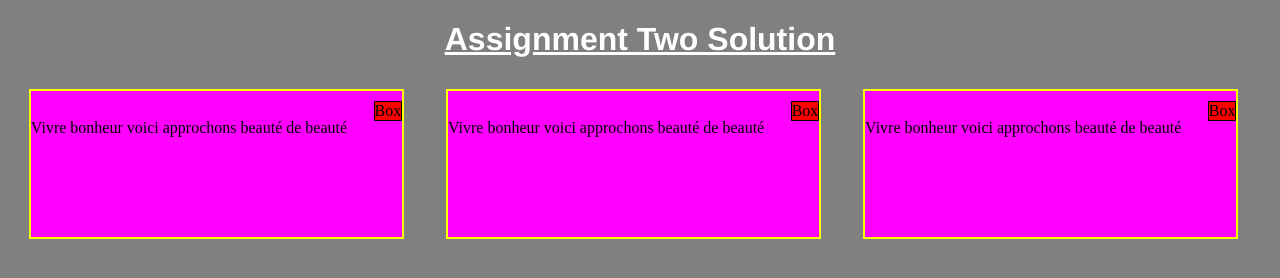
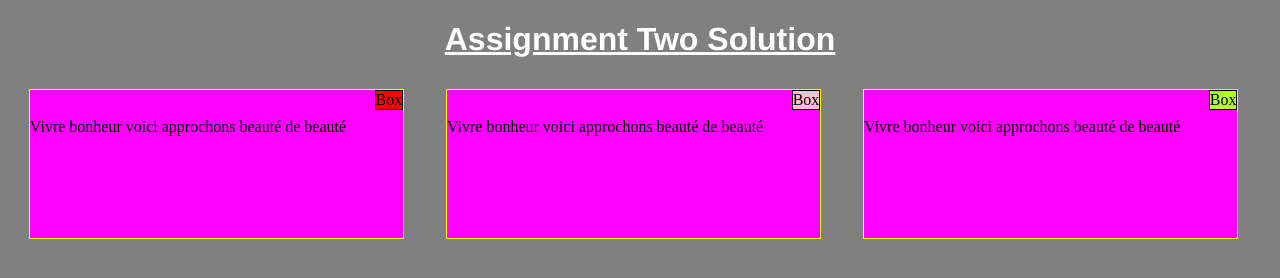
Before and after one commit to ratnet00/front_end, a plain HTML site: page mod_2_sol/index.html in a window 1280 px wide. Drawn offline with Linux system fonts and the light colour scheme.

Commit message:
viewport

```diff
--- a/mod_2_sol/index.html
+++ b/mod_2_sol/index.html
@@ -18,14 +18,14 @@
 
     <div class="bg">
         <p>
-            <span class ="title">Box</span><br>
+            <span class ="title2">Box</span><br>
             Vivre bonheur voici approchons beauté de beauté
         </p>
     </div>
 
     <div class="bg th">
         <p>
-            <span class ="title">Box</span><br>
+            <span class ="title3">Box</span><br>
             Vivre bonheur voici approchons beauté de beauté
         </p>
     </div>
--- a/mod_2_sol/style.css
+++ b/mod_2_sol/style.css
@@ -16,8 +16,7 @@ p{
     background-color:magenta;
     width: 90%;
     height: 150px;
-    border: 2px solid yellow;
-    margin-right: 2px;
+    border: 1px solid yellow;
     margin-left: auto;
     margin-right: auto;
     color: black;
@@ -26,12 +25,33 @@ p{
 .title{
    position: absolute;
    right: 0%;
+   top:0%;
     background-color: red;
     border: 1px solid black;
-    size: 25%;
+    size: 85%;
 
 
 }
+.title2{
+    position: absolute;
+    right: 0%;
+    top:0%;
+     background-color: pink;
+     border: 1px solid black;
+     size: 25%;
+
+
+ }
+ .title3{
+    position: absolute;
+    right: 0%;
+    top:0%;
+     background-color: greenyellow;
+     border: 1px solid black;
+     size: 25%;
+
+
+ }
 @media(min-width:992px){
 
 .bg {
```
